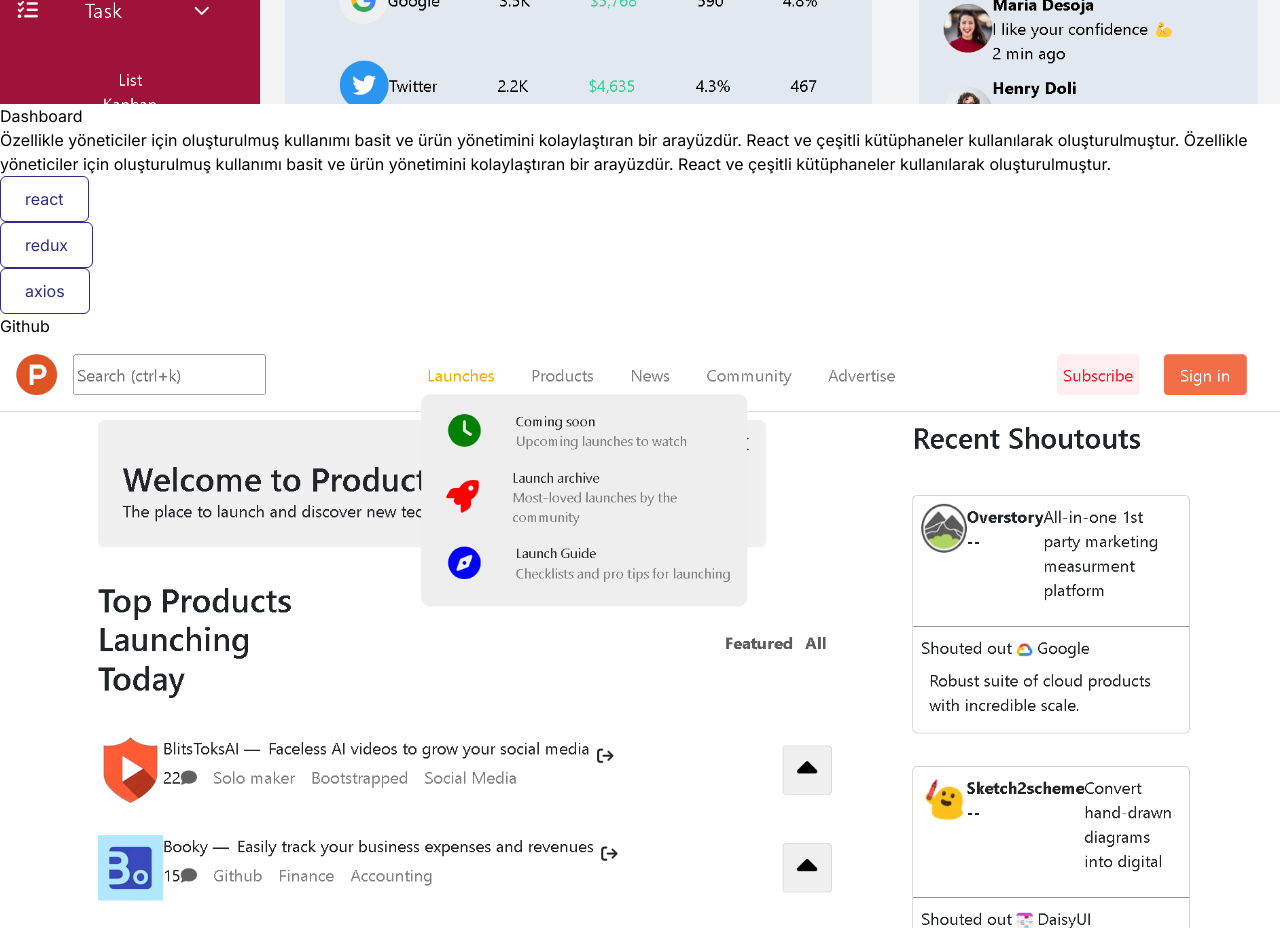
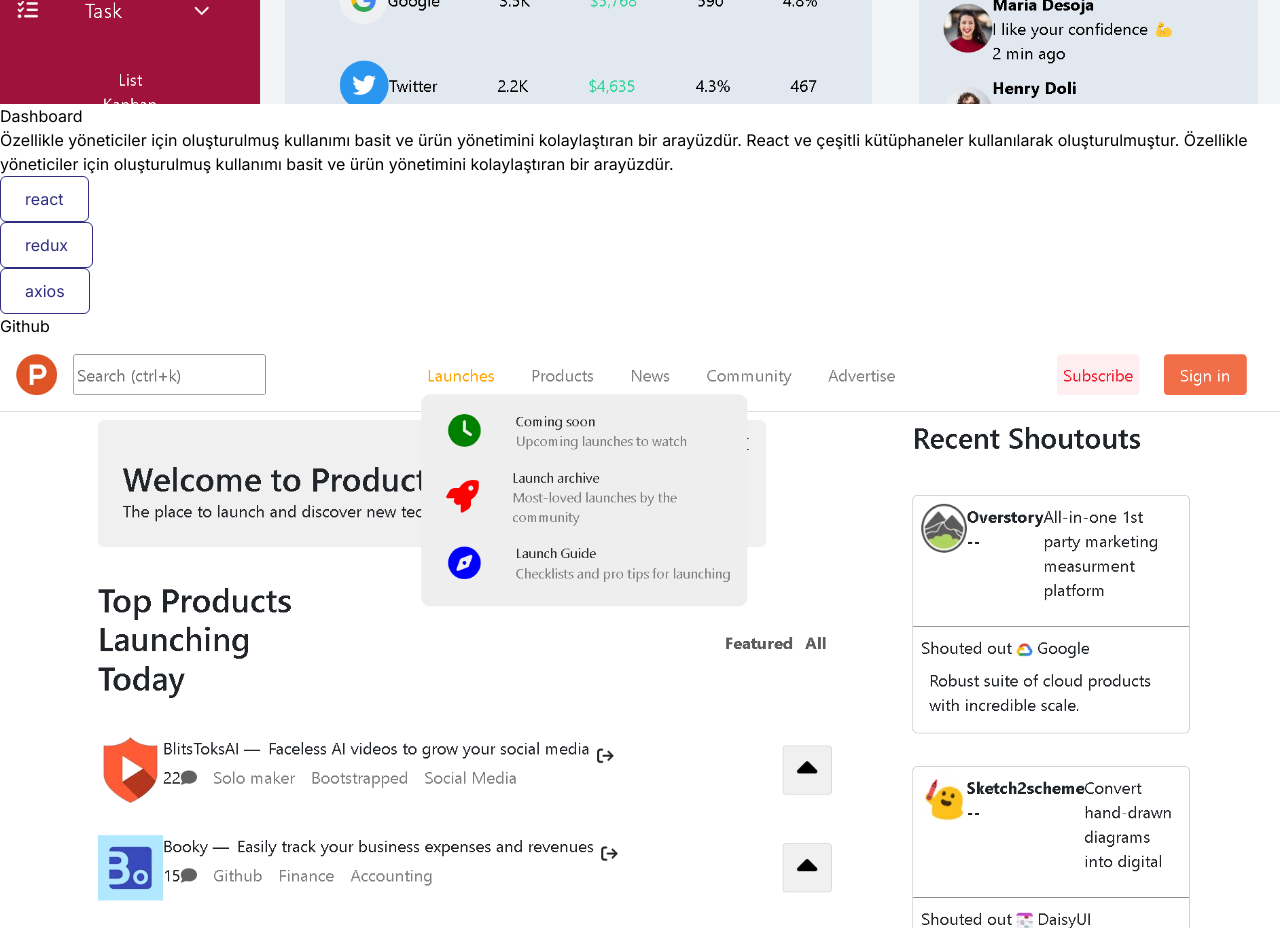
Before and after one commit to sametorbuk/Personal__Website, a React (Vite) app: page / in a window 1280 px wide. Shown: the part 1860-2788 px from the top of the page. Built offline with nearby package versions, Linux system fonts and the light colour scheme; no server answers.

Commit message:
düzenleme

```diff
--- a/src/data/data.js
+++ b/src/data/data.js
@@ -53,7 +53,7 @@
 title:"Projeler",
 projectName: "Dashboard",
 img:"./src/images/wit-control-img.png",
-explanation:"Özellikle yöneticiler için oluşturulmuş kullanımı basit ve ürün yönetimini kolaylaştıran bir arayüzdür. React ve çeşitli kütüphaneler kullanılarak oluşturulmuştur. Özellikle yöneticiler için oluşturulmuş kullanımı basit ve ürün yönetimini kolaylaştıran bir arayüzdür. React ve çeşitli kütüphaneler kullanılarak oluşturulmuştur. "
+explanation:"Özellikle yöneticiler için oluşturulmuş kullanımı basit ve ürün yönetimini kolaylaştıran bir arayüzdür. React ve çeşitli kütüphaneler kullanılarak oluşturulmuştur. Özellikle yöneticiler için oluşturulmuş kullanımı basit ve ürün yönetimini kolaylaştıran bir arayüzdür."
 
 
 
```
